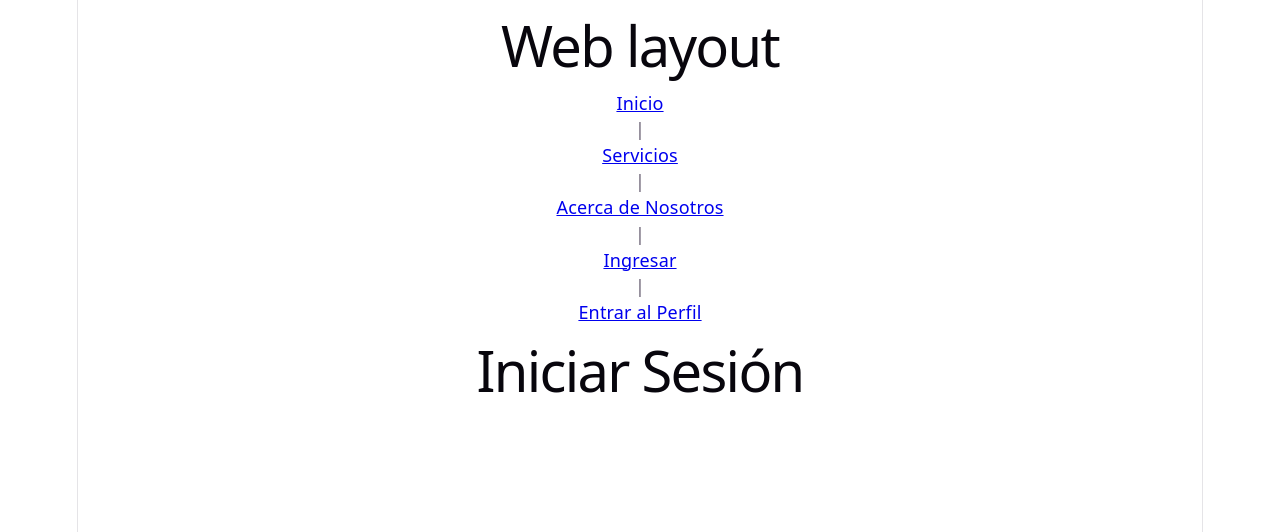
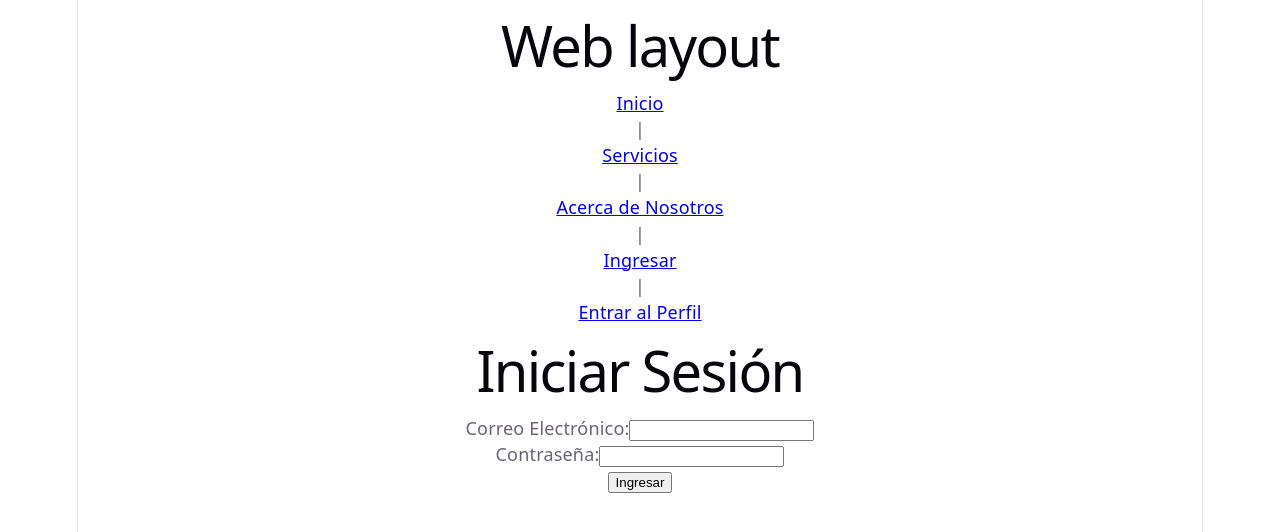
Before and after one commit to EmaRita110983/Frontend-Proyecto-Vue-Inventarios, a Vue app: page /login in a window 1280 px wide. Shown: the top 532 px of the page. Built offline with nearby package versions, Linux system fonts and the light colour scheme; the HTML template or start-up script is replaced by a standard one.

Commit message:
Autenticacion completa

```diff
--- a/package.json
+++ b/package.json
@@ -9,6 +9,7 @@
     "preview": "vite preview"
   },
   "dependencies": {
+    "axios": "^1.18.1",
     "vue": "^3.5.39",
     "vue-router": "^5.1.0"
   },
--- a/src/services/api.ts
+++ b/src/services/api.ts
@@ -0,0 +1,24 @@
+import axios from 'axios';
+
+export const BASE_URL = 'http://127.0.0.1:8000/api';
+
+const instance = axios.create({
+    baseURL: BASE_URL,
+    headers: {
+        Accept: 'application/json',
+        'Content-Type': 'application/json'
+    }});
+
+    instance.interceptors.request.use((config) => {
+
+    const token = localStorage.getItem('token');
+
+    if (token) {
+        config.headers.Authorization = `Bearer ${token}`;
+    }
+
+    return config;
+
+    });
+
+export default instance;
--- a/src/services/auth.service.ts
+++ b/src/services/auth.service.ts
@@ -0,0 +1,10 @@
+import api from './api';
+
+export async function loginConLaravel(email: string, password: string) {
+  const respuesta = await api.post('/v1/auth/login', {
+    email,
+    password
+  });
+
+  return respuesta.data;
+}
--- a/src/views/auth/Login.vue
+++ b/src/views/auth/Login.vue
@@ -1,3 +1,50 @@
 <template>
   <h1>Iniciar Sesión</h1>
+
+  <div>
+    <label>Correo Electrónico:</label>
+    <input type="email" v-model="credenciales.email" />
+
+    <br>
+
+    <label>Contraseña:</label>
+    <input type="password" v-model="credenciales.password" />
+
+    <br>
+
+    <button @click="funIngresar()">Ingresar</button>
+  </div>
 </template>
+
+<script setup lang="ts">
+import { ref } from 'vue';
+import { loginConLaravel } from '../../services/auth.service';
+
+import { useRouter } from 'vue-router';
+
+const credenciales = ref({email: '',password: ''});
+
+const router = useRouter();
+
+async function funIngresar() {
+  try {
+    const respuesta = await loginConLaravel(
+      credenciales.value.email,
+      credenciales.value.password
+    );
+
+    console.log('Respuesta completa:', respuesta);
+
+localStorage.setItem(
+  'token',
+  respuesta.access_token
+);
+
+router.push('/');
+
+  } catch (error) {
+    console.error('Error al iniciar sesión:', error);
+  }
+}
+
+</script>
```
Also changed, not shown: 1 other file (tests, documents, lock files or other folders).
